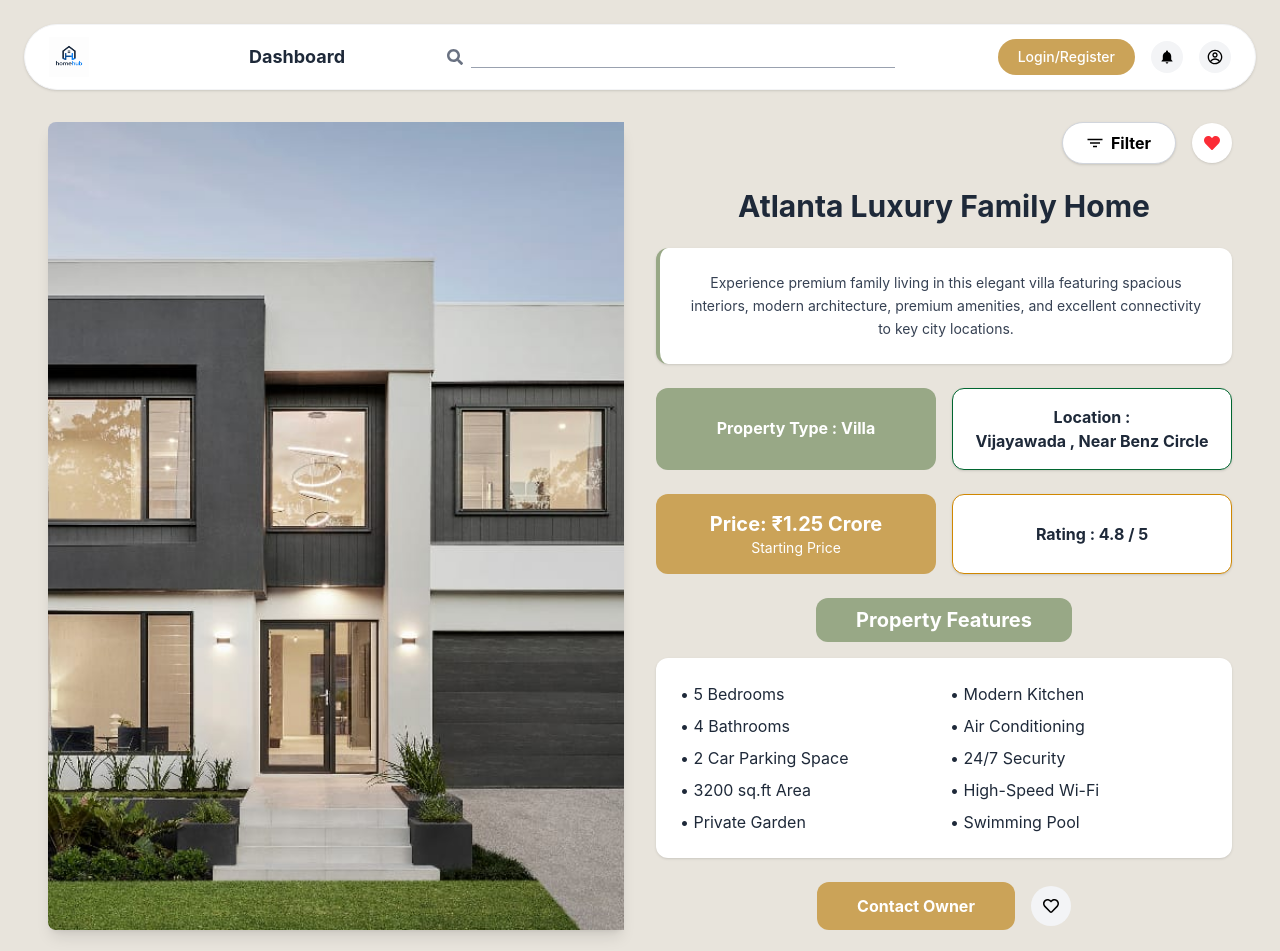
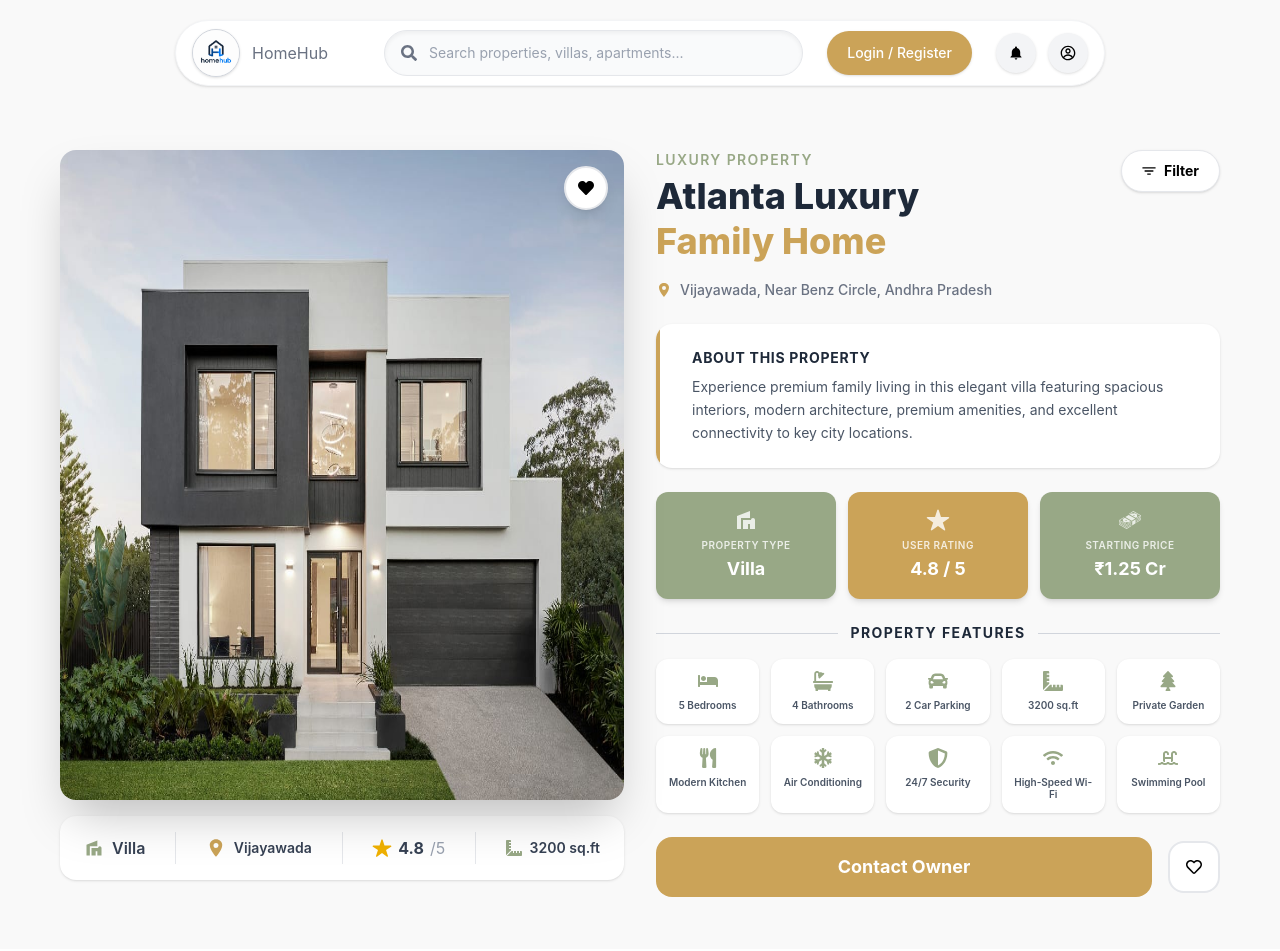
Before and after one commit to sakethbikkina07/HomeHub, a React (Vite) app in the folder Frontend/: page /redirect in a window 1280 px wide. Shown: the top 951 px of the page. Built offline with nearby package versions, Linux system fonts and the light colour scheme.

Commit message:
Updated redirect Page

```diff
--- a/Frontend/src/Component/RedirectPage.jsx
+++ b/Frontend/src/Component/RedirectPage.jsx
@@ -6,131 +6,202 @@ import { CgProfile } from "react-icons/cg";
 import { IoFilterSharp } from "react-icons/io5";
 import { FaHeart } from "react-icons/fa";
 import { FaRegHeart } from "react-icons/fa";
+import { FaBed, FaBath, FaCar, FaRulerCombined, FaTree, FaUtensils, FaSnowflake, FaShieldAlt, FaWifi, FaSwimmingPool } from "react-icons/fa";
+import { IoLocationSharp, IoStar } from "react-icons/io5";
+import { MdVilla } from "react-icons/md";
+import { GiMoneyStack } from "react-icons/gi";
 import { useNavigate } from 'react-router-dom';
+import { useState } from 'react';
 
 function PropertyDetails() {
+  const navigate = useNavigate();
+
+  const features = [
+    { icon: <FaBed />, label: "5 Bedrooms" },
+    { icon: <FaBath />, label: "4 Bathrooms" },
+    { icon: <FaCar />, label: "2 Car Parking" },
+    { icon: <FaRulerCombined />, label: "3200 sq.ft" },
+    { icon: <FaTree />, label: "Private Garden" },
+    { icon: <FaUtensils />, label: "Modern Kitchen" },
+    { icon: <FaSnowflake />, label: "Air Conditioning" },
+    { icon: <FaShieldAlt />, label: "24/7 Security" },
+    { icon: <FaWifi />, label: "High-Speed Wi-Fi" },
+    { icon: <FaSwimmingPool />, label: "Swimming Pool" },
+  ];
+
   return (
-    <div className="max-w-full mx-auto bg-[#E8E4DC] overflow-hidden shadow-xl p-6 min-h-screen">
-
-       <nav className="flex items-center justify-between bg-white border border-gray-100 rounded-full px-6 py-3 shadow-sm mb-8">
-                <div className="flex items-center gap-40">
-                  <img src={logo} alt="logo" className="w-10 h-10 object-contain" />
-                  <button className="font-bold cursor-pointer text-lg text-gray-800">Dashboard</button>
+    <div className="max-w-full mx-auto bg-[#f9f9f9] overflow-hidden shadow-5xl p-5">
+      <nav className="w-9/12 bg-white border border-gray-100 rounded-[50px] px-4 py-2 m-auto shadow-sm mb-8">
+              <div className="flex flex-row items-center justify-between gap-4">
+                  <div className="flex items-center justify-between w-auto">
+                  <div className="flex items-center gap-3">
+                    <div className="w-12 h-12 rounded-full bg-gray-100 flex items-center justify-center shadow-sm">
+                      <img src={logo} alt="logo" className="w-full h-full border border-gray-300 rounded-full" />
+                    </div>
+                    <div>
+                      <p className="text-md text-gray-500">HomeHub</p>
+                    </div>
+                  </div>
                 </div>
 
-                <div className="hidden md:flex items-center flex-1 max-w-md mx-10">
-                  <span className="mr-2 text-gray-500"><FaSearch /></span>
+                <div className="flex-1 flex flex-row items-center gap-4">
+            <div className=" ml-10 mr-2 flex items-center flex-1 bg-gray-50 border border-gray-200 rounded-full px-4 py-3 shadow-inner">
+              <span className="mr-3 text-gray-500">
+                <FaSearch />
+              </span>
               <input
                 type="text"
-                    placeholder=""
-                    className="w-full border-b border-gray-400 outline-none bg-transparent text-sm"
+                placeholder="Search properties, villas, apartments..."
+                className="w-full outline-none bg-transparent text-sm text-gray-700 placeholder:text-gray-400"
               />
             </div>
 
-                <div className="flex items-center gap-4">
+                  <div className="flex items-center justify-end gap-3">
                     <button
-                    className="bg-[#CBA358] cursor-pointer text-white px-5 py-2 rounded-full text-sm font-medium"
+                      onClick={() => navigate("/login")}
+                      className="bg-[#CBA358] text-white px-5 py-3 mr-3 rounded-full text-sm font-medium shadow-sm whitespace-nowrap"
                     >
-                    Login/Register
+                      Login / Register
                     </button>
-                  <div className="p-2 bg-gray-100 rounded-full cursor-pointer"><IoMdNotifications /></div>
-                  <div className="p-2 bg-gray-100 rounded-full cursor-pointer"><CgProfile /></div>
+
+                    <div className="flex items-center gap-3">
+                      <div className="p-3 bg-gray-100 rounded-full cursor-pointer shadow-sm">
+                        <IoMdNotifications />
+                      </div>
+                      <div className="p-3 bg-gray-100 rounded-full cursor-pointer shadow-sm">
+                        <CgProfile />
+                      </div>
+                    </div>
+                  </div>
+                </div>
               </div>
             </nav>
 
-      <div className="flex flex-col lg:flex-row gap-8 px-6">
-
-        <div className="w-full lg:w-1/2">
+      <div className="flex flex-row gap-8 px-10 py-8">
+        <div className="w-1/2 flex flex-col gap-4">
+          <div className="relative group overflow-hidden rounded-2xl shadow-2xl">
             <img
               src={buildinghome}
               alt="property"
-            className="w-full h-full object-cover rounded-l-lg shadow-lg"
+              className="w-full h-[650px]"
             />
+
+            <button
+              className="absolute top-4 right-4 bg-white border-2 border-gray-200 backdrop-blur-sm p-3 rounded-full shadow-lg cursor-pointer hover:scale-110 hover:border-red-300 hover:bg-red-50 hover:text-red-500 transition-all duration-300 transition-all duration-300">
+              <FaHeart/>
+            </button>
+
           </div>
 
-        <div className="w-full lg:w-1/2">
-
-          <div className="flex justify-end items-center gap-4 mb-6">
-            <button className="flex items-center gap-2 bg-white cursor-pointer border border-gray-300 px-6 py-2 rounded-full shadow-sm font-bold">
-              <span><IoFilterSharp /></span> Filter
-            </button>
-            <div className="bg-white p-3 rounded-full shadow-sm cursor-pointer">
-               <FaHeart className="text-red-500" />
+          <div className="flex items-center justify-between bg-white rounded-2xl px-6 py-4 shadow-sm">
+            <div className="flex items-center gap-2 text-gray-700">
+              <MdVilla className="text-[#98A886] text-xl" />
+              <span className="font-semibold">Villa</span>
+            </div>
+            <div className="w-px h-8 bg-gray-200"></div>
+            <div className="flex items-center gap-2 text-gray-700">
+              <IoLocationSharp className="text-[#CBA358] text-xl" />
+              <span className="font-semibold text-sm">Vijayawada</span>
+            </div>
+            <div className="w-px h-8 bg-gray-200"></div>
+            <div className="flex items-center gap-1.5 text-gray-700">
+              <IoStar className="text-yellow-500 text-xl" />
+              <span className="font-bold">4.8</span>
+              <span className="text-gray-400 text-md">/5</span>
+            </div>
+            <div className="w-px h-8 bg-gray-200"></div>
+            <div className="flex items-center gap-2 text-gray-700">
+              <FaRulerCombined className="text-[#98A886]" />
+              <span className="font-semibold text-sm">3200 sq.ft</span>
+            </div>
           </div>
         </div>
 
-          <h1 className="text-3xl font-bold text-gray-800 text-center mb-6">
-            Atlanta Luxury Family Home
+        <div className="w-1/2 flex flex-col">
+
+          <div className="flex justify-between items-start mb-4">
+            <div>
+              <p className="text-[#98A886] font-semibold text-sm uppercase tracking-widest mb-1">Luxury Property</p>
+              <h1 className="text-4xl font-extrabold text-gray-800 leading-tight">
+                Atlanta Luxury
+                <br />
+                <span className="text-[#CBA358]">Family Home</span>
               </h1>
+            </div>
+            <button className="flex items-center gap-2 bg-white cursor-pointer border border-gray-200 px-5 py-2.5 rounded-full shadow-sm font-bold text-sm hover:border-[#CBA358] hover:text-[#CBA358] transition-all duration-300 group">
+              <IoFilterSharp/> Filter
+            </button>
+          </div>
 
-          <div className="bg-white border-l-4 border-[#98A886] rounded-xl p-6 mb-6 shadow-sm">
-            <p className="text-sm text-gray-700 text-center leading-relaxed">
+          <div className="flex items-center gap-2 mb-6 text-gray-500">
+            <IoLocationSharp className="text-[#CBA358]" />
+            <span className="text-sm font-medium">Vijayawada, Near Benz Circle, Andhra Pradesh</span>
+          </div>
+
+          <div className="relative bg-white rounded-2xl p-6 mb-6 shadow-sm overflow-hidden group hover:shadow-md transition-shadow duration-300">
+            <div className="absolute left-0 top-0 bottom-0 w-1 bg-[#CBA358] rounded-l-2xl"></div>
+            <h3 className="text-sm font-bold text-gray-800 uppercase tracking-wider mb-2 ml-3">About This Property</h3>
+            <p className="text-sm text-gray-600 leading-relaxed ml-3">
               Experience premium family living in this elegant villa featuring spacious interiors, modern architecture, premium amenities, and excellent connectivity to key city locations.
             </p>
           </div>
 
-          <div className="grid grid-cols-1 md:grid-cols-2 gap-4 mb-6">
-            <div className="bg-[#98A886] p-4 rounded-xl text-center">
-              <p className="text-white font-bold leading-12">
-                Property Type : <span className="font-bold">Villa</span>
-              </p>
+          <div className="w-full grid grid-cols-3 gap-3 mb-6">
+            <div className="bg-[#98A886] p-4 rounded-xl text-center shadow-md hover:shadow-lg transition-all duration-300 hover:-translate-y-0.5 cursor-default">
+              <MdVilla className="text-white/80 text-2xl mx-auto mb-1.5" />
+              <p className="text-white/80 text-[10px] uppercase tracking-wider mb-0.5 font-semibold">Property Type</p>
+              <p className="text-white font-bold text-lg">Villa</p>
             </div>
 
-            <div className="bg-white border-green-800 border-1 p-4 rounded-xl text-center shadow-sm">
-              <p className="font-bold text-gray-800">Location :</p>
-              <p className="font-bold text-gray-800">Vijayawada , Near Benz Circle</p>
+            <div className="bg-[#CBA358] p-4 rounded-xl text-center shadow-md hover:shadow-lg transition-all duration-300 hover:-translate-y-0.5 cursor-default">
+              <IoStar className="text-white/80 text-2xl mx-auto mb-1.5" />
+              <p className="text-white/80 text-[10px] uppercase tracking-wider mb-0.5 font-semibold">User Rating</p>
+              <p className="text-white font-bold text-lg">4.8 / 5</p>
+            </div>
+
+            <div className="bg-[#98A886] p-4 rounded-xl text-center shadow-md hover:shadow-lg transition-all duration-300 hover:-translate-y-0.5 cursor-default relative overflow-hidden group">
+              <div className="absolute inset-0 bg-white/10 opacity-0 group-hover:opacity-100 transition-opacity duration-300 rounded-xl"></div>
+              <GiMoneyStack className="text-white/80 text-2xl mx-auto mb-1.5 relative z-10" />
+              <p className="text-white/80 text-[10px] uppercase tracking-wider mb-0.5 font-semibold relative z-10">Starting Price</p>
+              <p className="text-white font-bold text-lg relative z-10">₹1.25 Cr</p>
+            </div>
+
+          </div>
+
+          <div className="mb-6">
+            <div className="flex items-center gap-3 mb-4">
+              <div className="h-px flex-1 bg-gray-300"></div>
+              <h2 className="text-sm font-bold text-gray-800 uppercase tracking-widest">Property Features</h2>
+              <div className="h-px flex-1 bg-gray-300"></div>
+            </div>
+
+            <div className="grid grid-cols-5 gap-3">
+              {features.map((feature, index) => (
+                <div
+                  key={index}
+                  className="bg-white rounded-xl p-3 flex flex-col items-center gap-2 shadow-sm hover:shadow-md hover:-translate-y-1 transition-all duration-300 cursor-default group"
+                >
+                  <div className="text-[#98A886] text-xl group-hover:text-[#CBA358] group-hover:scale-110 transition-all duration-300">
+                    {feature.icon}
+                  </div>
+                  <p className="text-[10px] font-semibold text-gray-600 text-center leading-tight">{feature.label}</p>
+                </div>
+              ))}
             </div>
           </div>
 
-          <div className="grid grid-cols-1 md:grid-cols-2 gap-4 mb-6">
-            <div className="bg-[#CBA358] p-4 rounded-xl text-center">
-              <p className="text-white text-xl font-bold">Price: ₹1.25 Crore</p>
-              <p className="text-white text-sm">Starting Price</p>
-            </div>
-
-            <div className="bg-white border-yellow-600 border-1 p-4 rounded-xl text-center shadow-sm flex items-center justify-center">
-              <p className="font-bold text-gray-800">Rating :  4.8 / 5</p>
+          <div className="flex items-center gap-4 mt-auto">
+            <button className="flex-1 bg-[#CBA358] text-white py-4 rounded-2xl font-bold text-lg hover:bg-[#b58f4a] hover:shadow-xl hover:shadow-[#CBA358]/30 transition-all duration-300 transform hover:scale-[1.02] active:scale-[0.98]">
+              Contact Owner
+            </button>
+            <button
+              className="bg-white border-2 border-gray-200 p-4 rounded-2xl cursor-pointer hover:border-red-300 hover:bg-red-50 hover:text-red-500 transition-all duration-300 group"
+            >
+              <FaRegHeart/>
+            </button>
           </div>
         </div>
-
-          <div className="flex justify-center mb-4">
-            <div className="bg-[#98A886] px-10 py-2 rounded-xl">
-              <h2 className="text-white text-xl font-bold">Property Features</h2>
       </div>
-          </div>
-
-          <div className="bg-white rounded-xl p-6 shadow-sm mb-6">
-            <div className="grid grid-cols-2 gap-3">
-              <ul className="space-y-2 text-gray-800">
-                <li>• 5 Bedrooms</li>
-                <li>• 4 Bathrooms</li>
-                <li>• 2 Car Parking Space</li>
-                <li>• 3200 sq.ft Area</li>
-                <li>• Private Garden</li>
-              </ul>
-
-              <ul className="space-y-2 text-gray-800">
-                <li>• Modern Kitchen</li>
-                <li>• Air Conditioning</li>
-                <li>• 24/7 Security</li>
-                <li>• High-Speed Wi-Fi</li>
-                <li>• Swimming Pool</li>
-              </ul>
-            </div>
-          </div>
-
-          <div className="flex justify-center items-center gap-4">
-            <button className="bg-[#CBA358] text-white px-10 py-3 rounded-xl font-bold hover:bg-[#b58f4a]">
-              Contact Owner
-            </button>
-            <div className="bg-gray-100 p-3 rounded-full cursor-pointer">
-              <FaRegHeart />
-            </div>
-          </div>
-
-        </div>
-      </div>
-
     </div>
   )
 }
```
Lines whose indentation alone changed are shown as unchanged.
